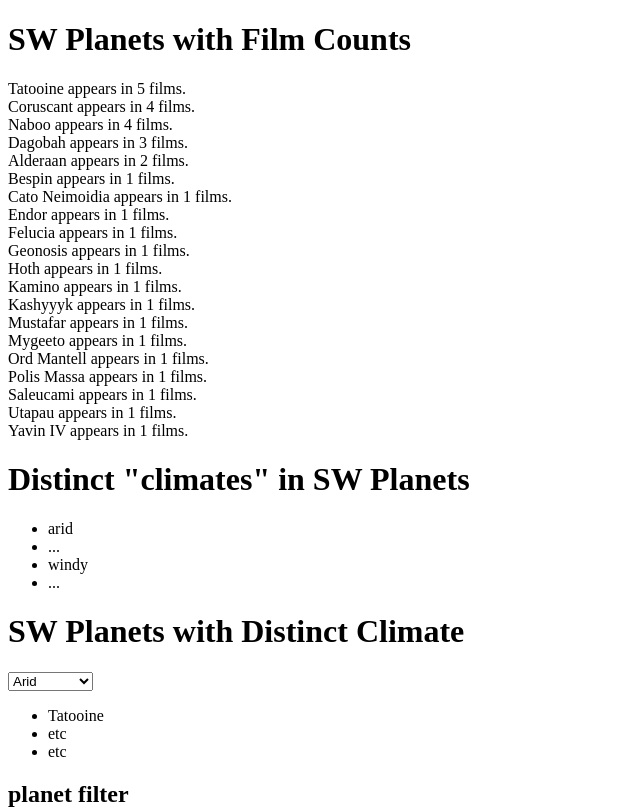
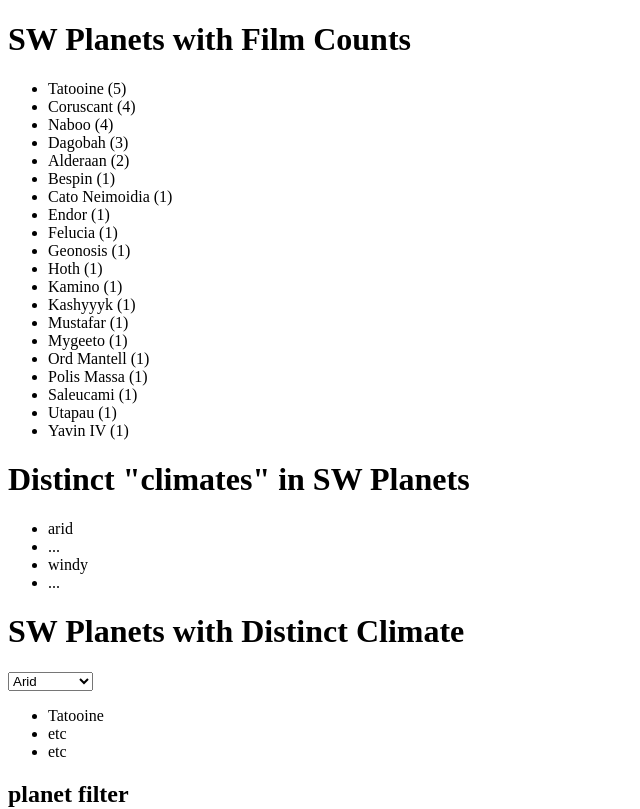
Before and after one commit to 2025-fall-js-frameworks/angular-components, an Angular app: page / in a window 1280 px wide. Shown: the top 809 px of the page, without its empty margins (0-640 px from the left). Built offline with nearby package versions, Linux system fonts and the light colour scheme.

Commit message:
Update sw-planet-films.html

```diff
--- a/src/app/sw-planet-films/sw-planet-films.html
+++ b/src/app/sw-planet-films/sw-planet-films.html
@@ -1,4 +1,6 @@
 <h1>SW Planets with Film Counts</h1>
-@for (p of planetsToDisplay; track p) {
-	<div>{{ p.name }} appears in {{ p.filmCount }} films.</div>
-}
+<ul>
+	@for (p of planetsToDisplay; track p) {
+		<li>{{ p.name }} ({{ p.filmCount }})</li>
+	}
+</ul>
```
